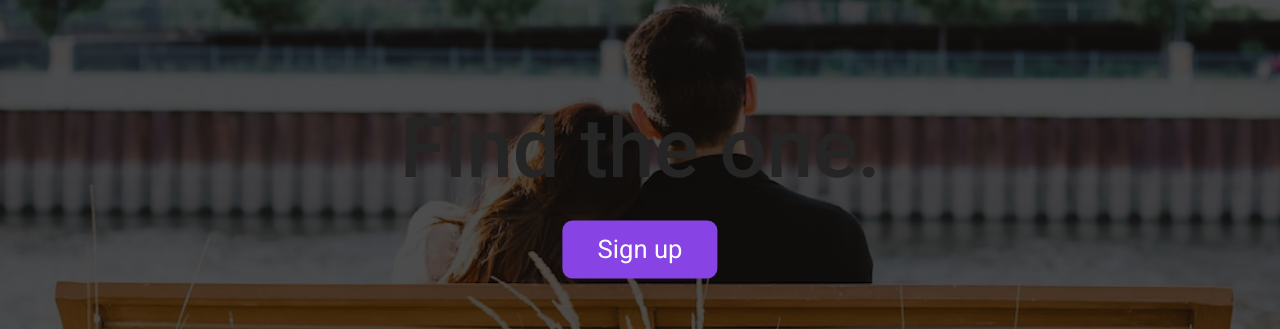
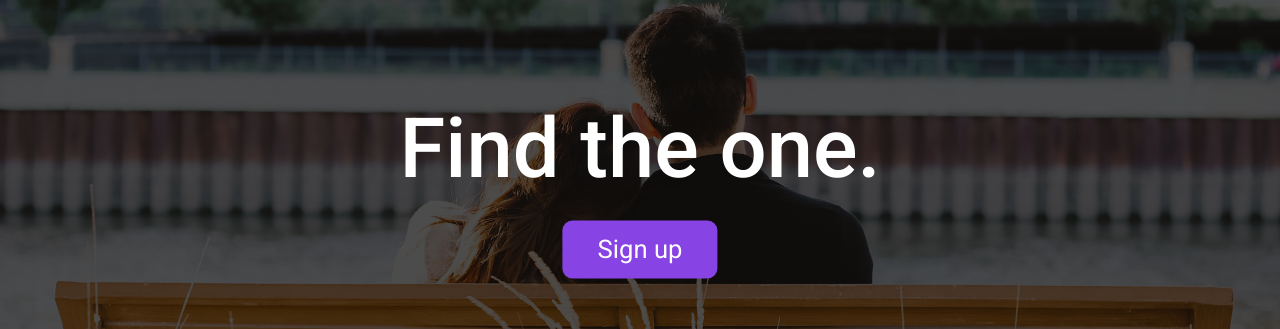
Before and after one commit to ITHS-Team-7/rinder, a Vue app: page / in a window 1280 px wide. Shown: the part 211-540 px from the top of the page. Built offline with nearby package versions, Linux system fonts and the light colour scheme.

Commit message:
Knapp länkad, background image css fixad

```diff
--- a/src/assets/base.css
+++ /dev/null
@@ -1,27 +0,0 @@
-body {
-  font-family: "Roboto", sans-serif;
-  margin: 0px;
-  padding: 0px;
-  overflow-y: hidden;
-}
-
-
-
-/* color palette from figma */
-
-@import url("https://fonts.googleapis.com/css2?family=Roboto:ital,wght@0,100;0,300;0,400;0,500;0,700;0,900;1,100;1,300;1,400;1,500;1,700;1,900&display=swap");
-
-:root {
-  --purple: #8843e4;
-  --black: #252525;
-  --darkPink: #ff4779;
-  --lightPink: #ffe1e8;
-  --white: #ffffff;
-}
-
-footer {
-  bottom: 0;
-  position: absolute;
-  width: 100%;
-  height: 80px;
-}
--- a/src/assets/main.css
+++ b/src/assets/main.css
@@ -1,19 +1,11 @@
 @import url("https://fonts.googleapis.com/css2?family=Roboto:ital,wght@0,100;0,300;0,400;0,500;0,700;0,900;1,100;1,300;1,400;1,500;1,700;1,900&display=swap");
 
-html, body {
+html,
+body {
   height: 100%;
   width: 100%;
 }
 
-body {
-  background-image: linear-gradient(rgba(0, 0, 0, 0.7), rgba(0, 0, 0, 0.7)),url('../assets/images/MicrosoftTeams-image.png');
-  background-position: center;
-  background-size: cover;
-  font-family: 'Roboto', sans-serif;
-  margin: 0;
-  padding: 0;
-  overflow-y: hidden;
-}
 /* color palette from figma */
 :root {
   --purple: #8843e4;
@@ -23,9 +15,28 @@ body {
   --white: #ffffff;
 }
 
-footer{
+footer {
   bottom: 0;
   position: absolute;
   width: 100%;
   height: 80px;
 }
+
+
+body {
+    background-image: linear-gradient(rgba(0, 0, 0, 0.7), rgba(0, 0, 0, 0.7)),
+      url("../assets/dating.jpg");
+    background-repeat: no-repeat;
+    background-size: cover;
+    background-position: center center;
+    background-color: black;
+    background-attachment: fixed;
+  }
+
+
+  body {
+    font-family: "Roboto", sans-serif;
+    margin: 0px;
+    padding: 0px;
+    overflow-y: hidden;
+  }
--- a/src/components/HeroSection.vue
+++ b/src/components/HeroSection.vue
@@ -1,3 +1,7 @@
+<script setup>
+import { RouterLink } from "vue-router";
+</script>
+
 <script>
 export default {
   data() {
@@ -13,28 +17,15 @@ export default {
       <h1 class="heroText">
         {{ heroHeader }}
       </h1>
-      <input
-        class="signupBtn"
-        to="./components/signUp.vue"
-        type="button"
-        name=""
-        value="Sign up"
-      />
+      <router-link to="/login">
+        <input class="signupBtn" type="button" name="" value="Sign up" />
+      </router-link>
     </div>
   </div>
 </template>
 
 <style scoped>
 
-.backgroundImg {
-    background-image: linear-gradient(rgba(0, 0, 0, 0.7), rgba(0, 0, 0, 0.7)),
-      url("../assets/dating.jpg");
-    background-repeat: no-repeat;
-    background-size: cover;
-    background-position: center center;
-    background-color: black;
-    background-attachment: fixed;
-  }
 .textContainer {
   position: fixed;
   top: 50%;
@@ -47,7 +38,7 @@ export default {
   display: block;
 }
 .heroText {
-  color: var(--black);
+  color: var(--white);
   font-size: 6.5vw;
   text-align: center;
   margin-bottom: 0.25em;
@@ -62,6 +53,11 @@ export default {
   border: none;
   border-radius: 10px;
 }
+
+a {
+  text-decoration: none;
+}
+
 @media screen and (min-width: 1400px) {
   .heroText {
     font-size: 6em;
@@ -73,7 +69,7 @@ export default {
 
 @media screen and (max-width: 600px) {
   .heroText {
-    font-size: 2.6em;
+    font-size: 2.4em;
     white-space: nowrap;
     overflow: hidden;
   }
--- a/src/views/HomeView.vue
+++ b/src/views/HomeView.vue
@@ -4,8 +4,5 @@ import HeroSec from "../components/HeroSection.vue";
 </script>
 
 <template>
-  <HeroSec></HeroSec>
-  <signUp></signUp>
+    <HeroSec></HeroSec>
 </template>
-
-<style scoped></style>
```
